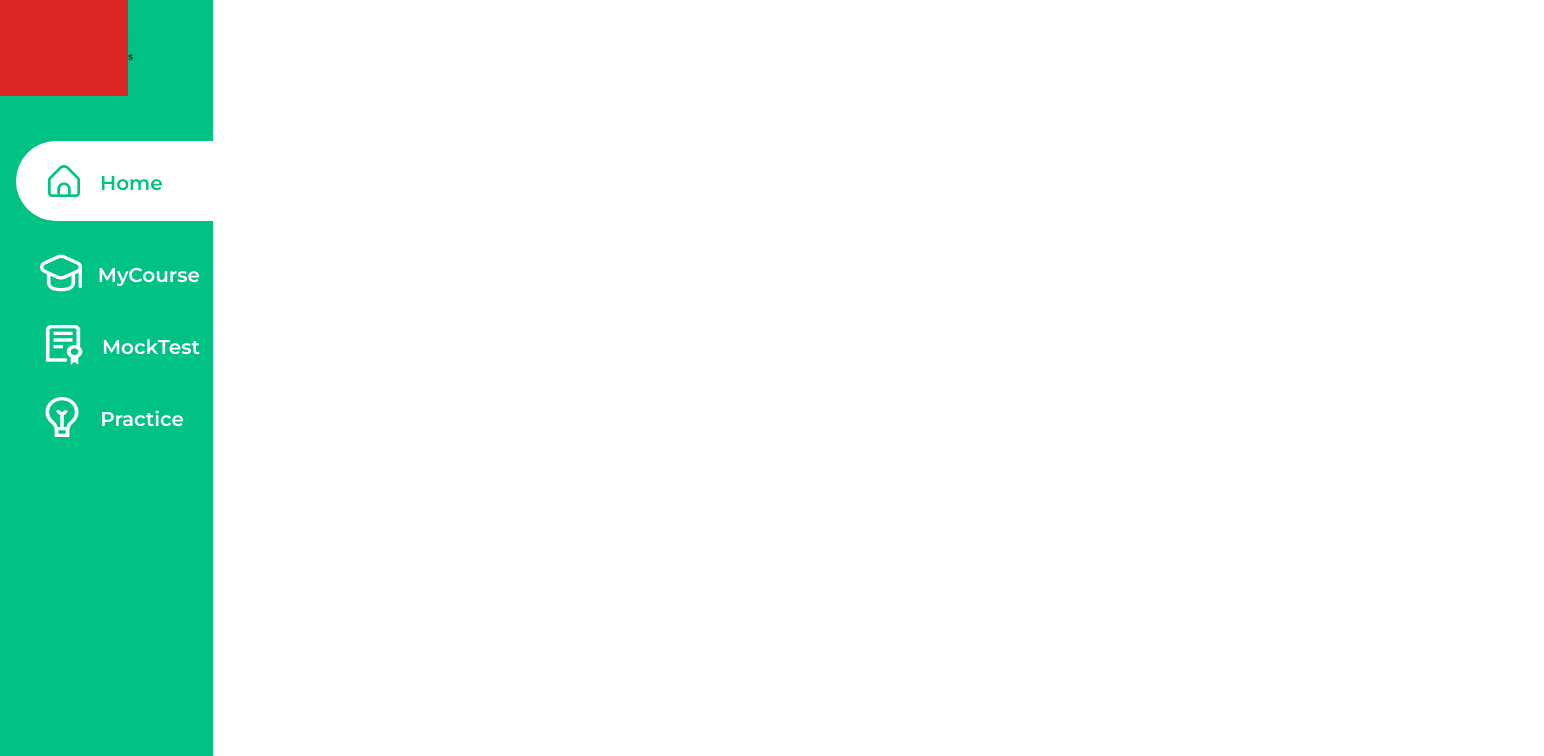
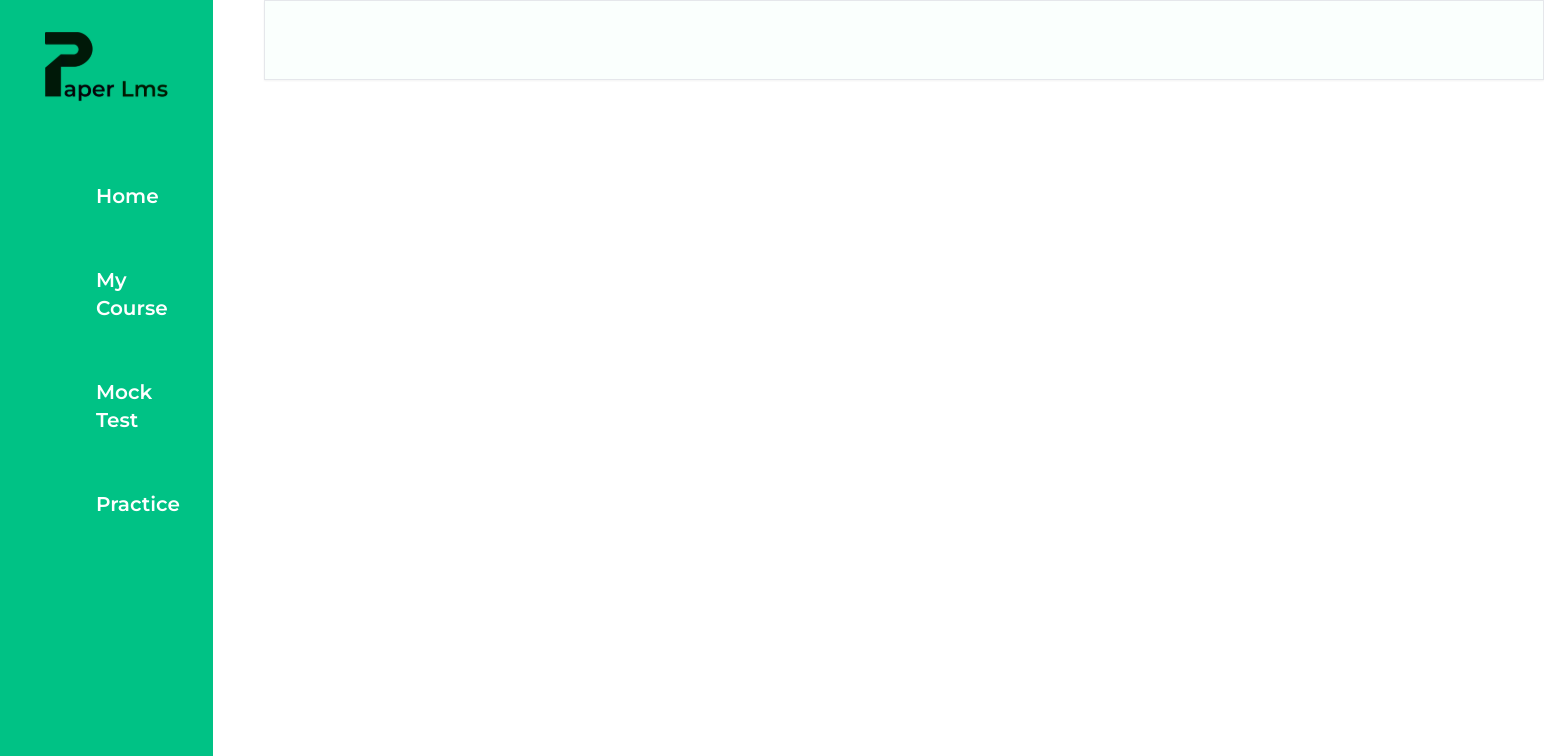
Before and after one commit to Ashrayaa/REACT_TRAINING, a Next.js app: page /elearninghome in a window 1280 px wide. Shown: the top 756 px of the page, 1544 px wide, since content can reach past the window. Built offline with nearby package versions, Linux system fonts and the light colour scheme.

Commit message:
Elearning changes added

```diff
--- a/pages/elearninghome.js
+++ b/pages/elearninghome.js
@@ -3,23 +3,29 @@ import Image from "next/image";
 import Head from "next/head";
 import { Elearningsidenav } from "../src/components/Elearning/Elearningsidenav";
 import { Elearningtopnav } from "../src/components/Elearning/Elearningtopnav";
+import { Sidenav } from "../src/components/Elearning/Sidenav";
 
-function elearninghome(){
+function elearninghome() {
   return (
-        <div className="flex flex-row w-full bg-white-900">
+    <div className="">
       <Head>
         <title>E-learning</title>
         <meta name="description" content="Generated by create next app" />
         <link rel="icon" href="/login.png" />
-
       </Head>
-          <div className="flex flex-row w-full bg-white-900">
-          <Elearningsidenav/>
-          <Elearningtopnav/>
+      <div className="grid grid-row-2 h-screen">
+        <div className="lg:w-2/12 h-screen bg-[#00C285]">
+          <Sidenav />
         </div>
 
+        <div className="flex flex-column absolute w-screen h-20 bg-[#FAFFFD] lg:ml-[264px] shadow-sm border">
+          <Elearningtopnav />
+          {/* <Elearningcarousel/>
+            <Elearningsubjects />
+            <Elearningliveclasses/> */}
+        </div>
+      </div>
     </div>
   );
-
 }
 export default elearninghome;
--- a/pages/index.js
+++ b/pages/index.js
@@ -16,11 +16,11 @@ export default function Home() {
 
       <main className="p-8 w-full h-screen flex flex-column justify-center bg-lime-300">
       <div className="flex flex-col bg-white w-4/5 h-5/6 shadow-xl rounded-lg p-8 m-12 justify-center align-middle items-center">
-        <h1 className="leading-tight text-6xl font-semibold p-12">
+        <h1 className="leading-tight lg:text-6xl font-semibold lg:p-12 p-8">
          My React Projects
         </h1>
 
-        <div className=" flex flex-col m-4 p-6">
+        <div className=" grid grid-rows-5 grid-flow-col gap-1">
         <button type="button" className="text-gray-900 bg-gradient-to-r from-lime-200 via-lime-400 to-lime-500 hover:bg-gradient-to-br focus:ring-4 focus:outline-none focus:ring-lime-300 dark:focus:ring-lime-800 font-medium rounded-lg text-sm px-5 py-2.5 text-center mr-2 mb-2"><Link href="/signup">Signup Page</Link></button>
         <button type="button" className="text-white bg-gradient-to-r from-red-400 via-red-500 to-red-600 hover:bg-gradient-to-br focus:ring-4 focus:outline-none focus:ring-red-300 dark:focus:ring-red-800 font-medium rounded-lg text-sm px-5 py-2.5 text-center mr-2 mb-2"><Link href="/login">Login Page</Link></button>
         <button type="button" className="text-white bg-gradient-to-r from-purple-500 via-purple-600 to-purple-700 hover:bg-gradient-to-br focus:ring-4 focus:outline-none focus:ring-purple-300 dark:focus:ring-purple-800 font-medium rounded-lg text-sm px-5 py-2.5 text-center mr-2 mb-2"><Link href="/otp">Verify OTP Page</Link></button>
--- a/pages/otp.js
+++ b/pages/otp.js
@@ -7,7 +7,7 @@ import Otpleft from "../src/components/Otp/Otpleft";
 
 function otp() {
   return (
-    <div className="flex flex-row w-full bg-white-900">
+    <div className="grid grid-row-2 md:grid-cols-2 h-screen">
       <Head>
         <title>Verify OTP</title>
         <meta name="description" content="Verify OTP" />
--- a/src/components/Elearning/Elearningsidenav.js
+++ b/src/components/Elearning/Elearningsidenav.js
@@ -1,66 +1,65 @@
-import React from "react";
-import Image from "next/image";
-import Head from "next/head";
-import Logopaperlms from "/public/logopaperlms.svg";
-import Homeicon from "/public/homeicon.svg";
-import Mycourse from "/public/mycourse.png";
-import Mocktest from "/public/mocktest.png";
-import Practice from "/public/practice.png";
+// import React from "react";
+// import Image from "next/image";
+// import Head from "next/head";
+// import Logopaperlms from "/public/logopaperlms.svg";
+// import Homeicon from "/public/homeicon.svg";
+// import Mycourse from "/public/mycourse.png";
+// import Mocktest from "/public/mocktest.png";
+// import Practice from "/public/practice.png";
 
+// export const Elearningsidenav = (props) => {
+//   // const navlinks =['Home', 'My Course', 'MockcTest', 'Practice']
+//   return (
+//     <div className="">
+//       {/* sidenav-greenbox-whole div */}
 
-export const Elearningsidenav = (props) => {
-    // const navlinks =['Home', 'My Course', 'MockcTest', 'Practice']
-  return (
-    <div className="flex flex-row w-full bg-white-900">
-        <Head>
+//       <div className=" flex flex-col align-middle lg:w-2/12 h-screen bg-[#00C285]">
+//         {/* logo on the top */}
+//         <div className="mx-12 p-8">
+//           <Image src={Logopaperlms} />
+//         </div>
 
-        </Head>
+//         {/* nav-links on the sidenav */}
+//         <div className="w-64 h-20 hover:bg-white text-[#00C285] mt-10 ml-4 px-8 py-2 rounded-l-full flex flex-row space-x-5">
+//           <Image src={Homeicon} />
+//           {/* {navlinks.map((navlink) => {
+//                 return <a href="">{navlink}</a>
+//             })} */}
+//           <a className=" text-white text-xl text-center mt-5 font-semibold ">
+//             Home
+//           </a>
+//         </div>
 
-        {/* sidenav-greenbox-whole div */}
+//         <div className="flex flex-row gap-4 ml-10 mt-8 w-40 h-10">
+//           <Image src={Mycourse} />
+//           {/* {navlinks.map((navlink) => {
+//                 return <a href="">{navlink}</a>
+//             })} */}
+//           <a className="text-white text-xl mt-2 text-center font-semibold ">
+//             MyCourse
+//           </a>
+//         </div>
 
-        <div className=" flex flex-col align-middle w-2/12 sm:2/12 h-screen bg-[#00C285]">
+//         <div className="flex flex-row gap-4 ml-10 mt-8 w-40 h-10">
+//           <Image src={Mocktest} />
+//           {/* {navlinks.map((navlink) => {
+//                 return <a href="">{navlink}</a>
+//             })} */}
+//           <a className="text-white text-xl mt-2 text-center font-semibold ">
+//             MockTest
+//           </a>
+//         </div>
 
-            {/* logo on the top */}
-            <div className="mx-12 p-8">
-            <Image src={Logopaperlms} />
-            </div>
-
-            {/* nav-links on the sidenav */}
-            <div className="w-64 h-20 bg-white mt-10 ml-4 px-8 py-2 rounded-l-full flex flex-row space-x-5">
-            <Image src={Homeicon} />
-            {/* {navlinks.map((navlink) => {
-                return <a href="">{navlink}</a>
-            })} */}
-            <a className="text-[#00C285] text-xl text-center mt-5 font-semibold ">Home</a>
-            </div>
-
-            <div className="flex flex-row gap-4 ml-10 mt-8 w-40 h-10">
-            <Image src={Mycourse} />
-            {/* {navlinks.map((navlink) => {
-                return <a href="">{navlink}</a>
-            })} */}
-            <a className="text-white text-xl mt-2 text-center font-semibold ">MyCourse</a>
-            </div>
-
-            <div className="flex flex-row gap-4 ml-10 mt-8 w-40 h-10">
-            <Image src={Mocktest} />
-            {/* {navlinks.map((navlink) => {
-                return <a href="">{navlink}</a>
-            })} */}
-            <a className="text-white text-xl mt-2 text-center font-semibold ">MockTest</a>
-            </div>
-
-            <div className="flex flex-row gap-4 ml-10 mt-8 w-36 h-10">
-            <Image src={Practice} />
-            {/* {navlinks.map((navlink) => {
-                return <a href="">{navlink}</a>
-            })} */}
-            <a className="text-white text-xl mt-2 text-center font-semibold">Practice</a>
-            </div>
-
-        </div>
-
-
-    </div>
-  );
-};
+//         <div className="flex flex-row gap-4 ml-10 mt-8 w-36 h-10">
+//           <Image src={Practice} />
+//           {/* {navlinks.map((navlink) => {
+//                 return <a href="">{navlink}</a>
+//             })} */}
+//           <a className="text-white text-xl mt-2 text-center font-semibold">
+//             Practice
+//           </a>
+//         </div>
+//       </div>
+//     </div>
+//   );
+// };
--- a/src/components/Elearning/Elearningtopnav.js
+++ b/src/components/Elearning/Elearningtopnav.js
@@ -2,7 +2,7 @@ import React from "react";
 
 export const Elearningtopnav = () =>{
     return(
-        <div className="absolute w-32 h-24 bg-red-600">
+        <div className="">
 
         </div>
     )
--- /dev/null
+++ b/src/components/Elearning/Sidenav.js
@@ -0,0 +1,32 @@
+import React from "react";
+import Image from "next/image";
+import Logopaperlms from "/public/logopaperlms.svg";
+
+export const Sidenav = () => {
+  return (
+    <div className="yarn decoration-violet-50">
+      {/*Logo*/}
+      <div className="flex justify-center m-8">
+        <Image src={Logopaperlms} />
+      </div>
+
+      {/* Navigation Links */}
+      <div className="">
+        <ul className="flex flex-col px-4 gap-14 ml-20 mt-20 text-white text-xl font-semibold">
+          <li
+            className="hover:bg-white hover:justify-center hover:h-12 hover:w-96 hover:text-[#00C285] hover:rounded-l-full">
+            Home
+          </li>
+          <li
+          className="hover:bg-white hover:text-[#00C285] hover:h-12 hover:w-96 hover:rounded-l-full"
+          >My Course</li>
+          <li
+          className="hover:bg-white hover:text-[#00C285] hover:h-12 hover:w-96 hover:rounded-l-full"
+          >Mock Test</li>
+          <li className="hover:bg-white hover:text-[#00C285] hover:h-12 hover:w-96 hover:rounded-l-full"
+          >Practice</li>
+        </ul>
+      </div>
+    </div>
+  );
+};
--- a/src/components/Login/Loginform.js
+++ b/src/components/Login/Loginform.js
@@ -8,7 +8,7 @@ function Loginform(){
            <h1 className="w-62 h-12 text-center font-semibold font-base font-montserrat text-3xl">Login / Lookup</h1>
            <input className="border-black-200 my-12 border-2 rounded bg-[#F9F9F9] h-12 px-3 block w-full text-[#5B5858]" type="text" placeholder="Phone Number"></input>
 
-           <button className="font-base font-bold text-lg border-2 bg-[#5500C2] text-white w-80 h-14 rounded-lg"><a href="http://localhost:3000/otp">Login</a> </button>
+           <button className="font-base font-bold text-lg border-2 bg-[#00C285] text-white w-80 h-14 rounded-lg"><a href="http://localhost:3000/otp">Login</a> </button>
          </form>
      </div>
   )
--- a/src/components/Otp/Otpleft.js
+++ b/src/components/Otp/Otpleft.js
@@ -4,7 +4,7 @@ import otpimg from "/public/girl.png";
 
 function Otpleft() {
     return(
-        <div className="w-7/12 h-screen m-0 pt-52 p-32 bg-[#DA85A0]">
+        <div className=" lg:w-12/12 lg:h-screen lg:m-0 lg:p-16 flex flex-col justify-center p-12 bg-[#DA85A0]">
         <Image src={otpimg} />
       </div>
     )
--- a/src/components/Otp/Verifyotpform.js
+++ b/src/components/Otp/Verifyotpform.js
@@ -2,7 +2,7 @@ import React from "react";
 
 function Verifyotpform(){
     return(
-        <div className="flex flex-column w-3/12 h-full mt-64 ml-32 bg-[#FAFFFD] shadow-lg border rounded-xl">
+        <div className="flex flex-column justify-center align-middle lg:w-6/12 lg:h-3/6 lg:m-52 md:h-2/5 md:mt-72 bg-[#FAFFFD] m-4 shadow-lg border rounded-xl">
         <form className="p-12 font-base">
           <h1 className="w-62 h-12 font-semibold font-base font-montserrat text-3xl">
             Verify OTP
@@ -41,10 +41,10 @@ function Verifyotpform(){
 
           <p className="font-osans font-bold py-4">00:45</p>
 
-          <button className="font-base font-bold text-lg border-2 bg-[#00C285] text-white w-80 h-14 rounded-lg">
+          <button className="font-base font-bold text-lg border-2 lg:mt-4 bg-[#00C285] text-white w-80 h-14 rounded-lg">
             Login
           </button>
-          <p className="font-base text-center font-semibold md:py-2">
+          <p className="font-base text-center font-semibold lg:mt-8">
             {" "}
             <a href="">Resent OTP</a>
           </p>
```
Lines whose indentation alone changed are shown as unchanged.
